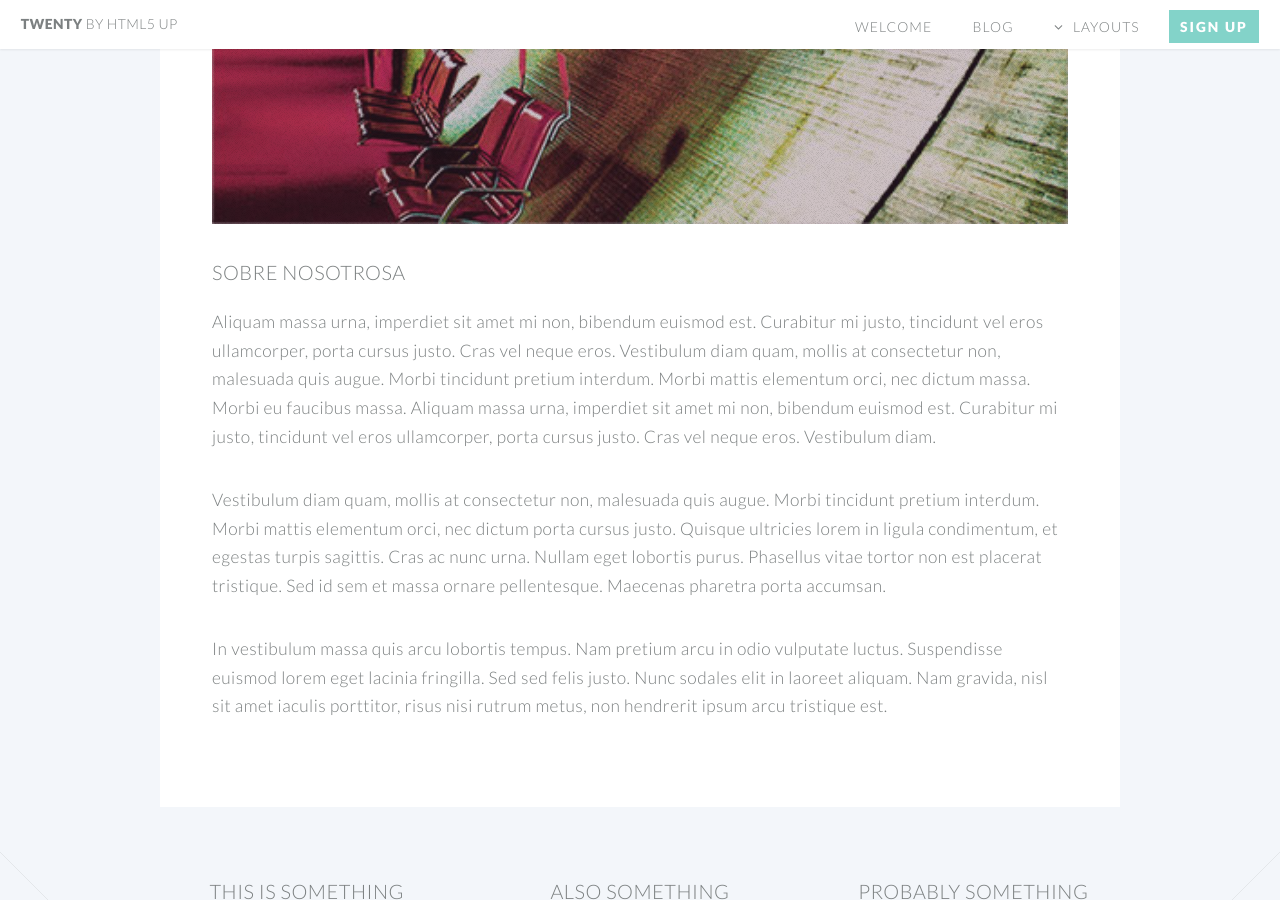
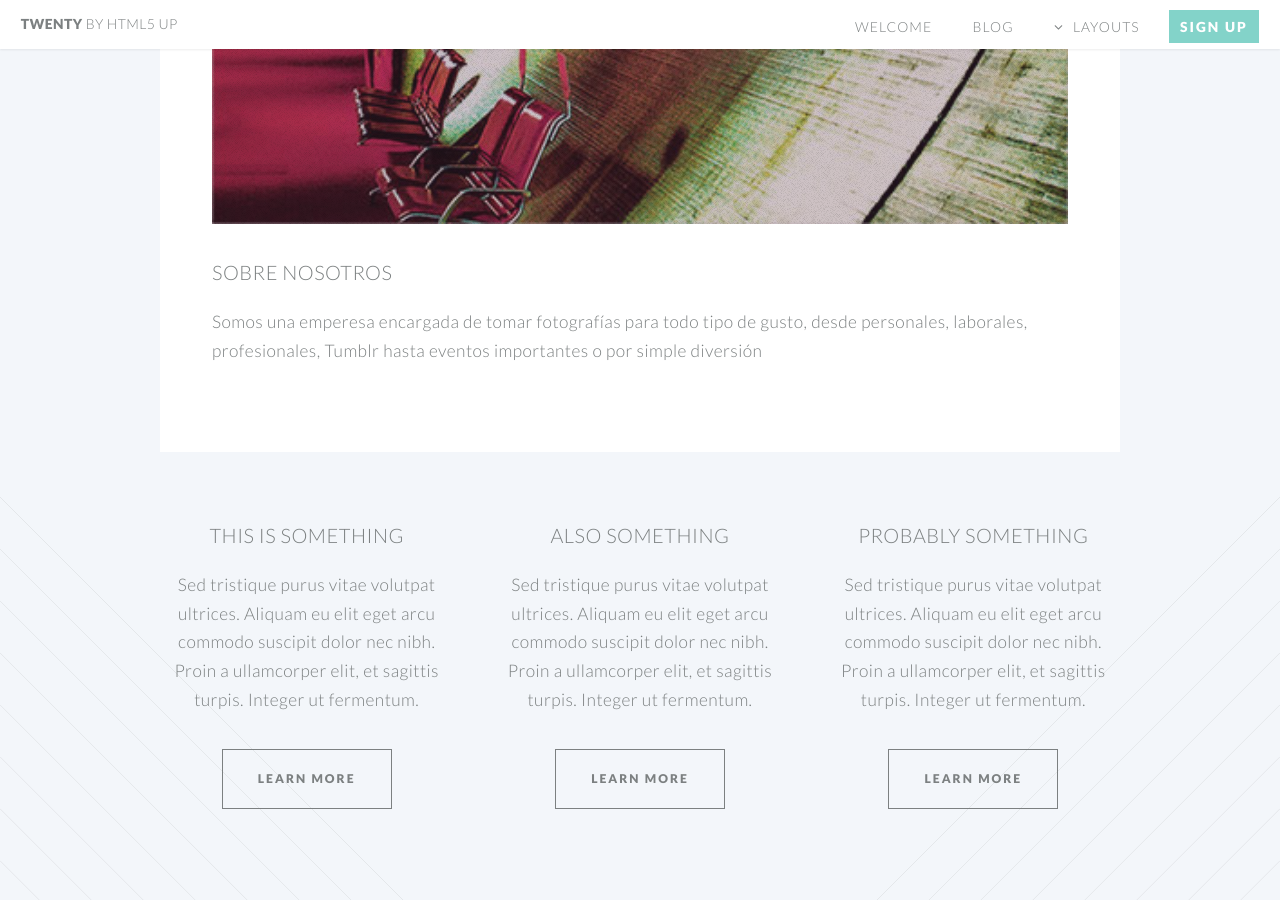
Before and after one commit to Vico2001/Vico2001.github.io, a Jekyll site: the page left-sidebar.html, which Jekyll copies as it is, in a window 1280 px wide and 900 px high, scrolled down 586 px. Built offline with Jekyll 4.4.1, drawn with Linux system fonts in a browser that asks for light colours.

Commit message:
Update left-sidebar.html

```diff
--- a/left-sidebar.html
+++ b/left-sidebar.html
@@ -79,11 +79,11 @@
 										<section>
 											<a href="#" class="image featured"><img src="images/pic02.jpg" alt="" /></a>
 											<header>
-												<h3>Sobre Nosotrosa</h3>
+												<h3>Sobre Nosotros</h3>
 											</header>
-											<p>Aliquam massa urna, imperdiet sit amet mi non, bibendum euismod est. Curabitur mi justo, tincidunt vel eros ullamcorper, porta cursus justo. Cras vel neque eros. Vestibulum diam quam, mollis at consectetur non, malesuada quis augue. Morbi tincidunt pretium interdum. Morbi mattis elementum orci, nec dictum massa. Morbi eu faucibus massa. Aliquam massa urna, imperdiet sit amet mi non, bibendum euismod est. Curabitur mi justo, tincidunt vel eros ullamcorper, porta cursus justo. Cras vel neque eros. Vestibulum diam.</p>
-											<p>Vestibulum diam quam, mollis at consectetur non, malesuada quis augue. Morbi tincidunt pretium interdum. Morbi mattis elementum orci, nec dictum porta cursus justo. Quisque ultricies lorem in ligula condimentum, et egestas turpis sagittis. Cras ac nunc urna. Nullam eget lobortis purus. Phasellus vitae tortor non est placerat tristique. Sed id sem et massa ornare pellentesque. Maecenas pharetra porta accumsan. </p>
-											<p>In vestibulum massa quis arcu lobortis tempus. Nam pretium arcu in odio vulputate luctus. Suspendisse euismod lorem eget lacinia fringilla. Sed sed felis justo. Nunc sodales elit in laoreet aliquam. Nam gravida, nisl sit amet iaculis porttitor, risus nisi rutrum metus, non hendrerit ipsum arcu tristique est.</p>
+											<p>Somos una emperesa encargada de tomar fotografías para todo tipo de gusto, desde
+											personales, laborales, profesionales, Tumblr hasta eventos importantes o por simple
+											diversión</p>
 										</section>
 									</div>
 
```
